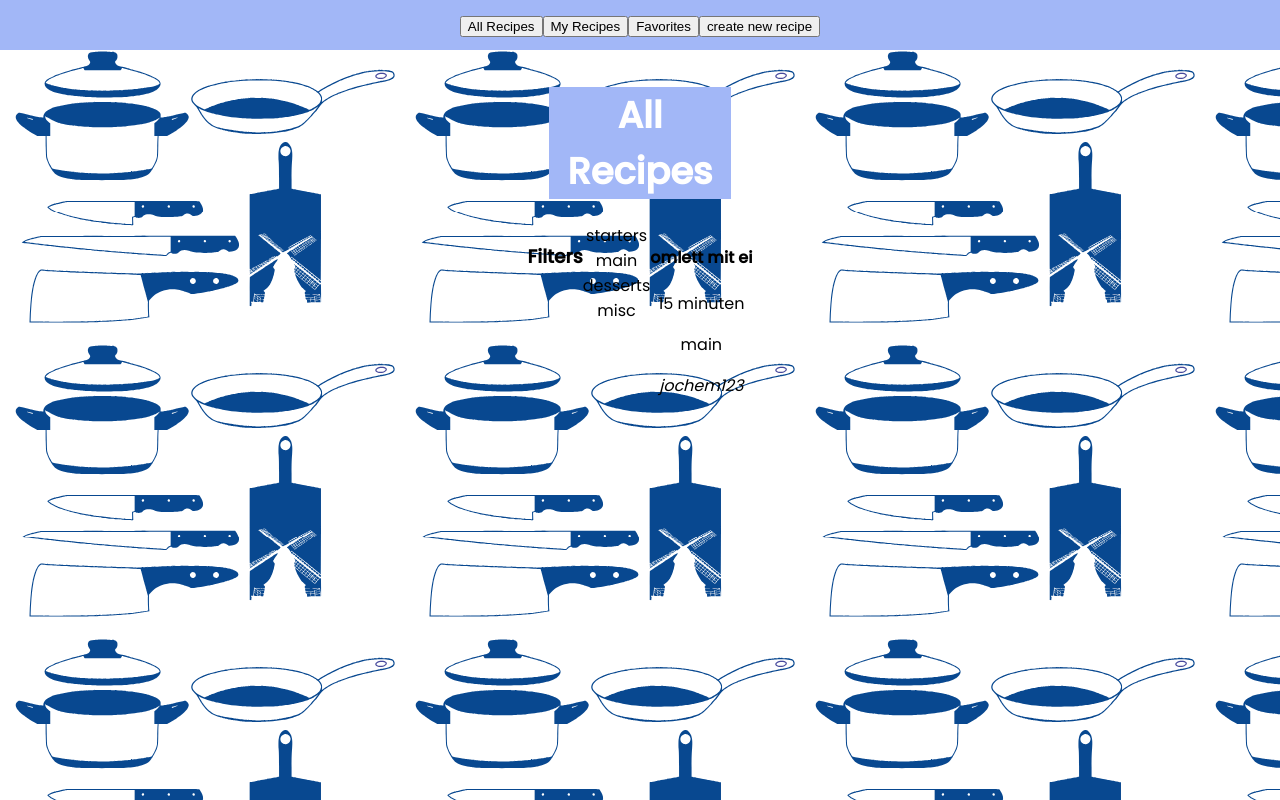
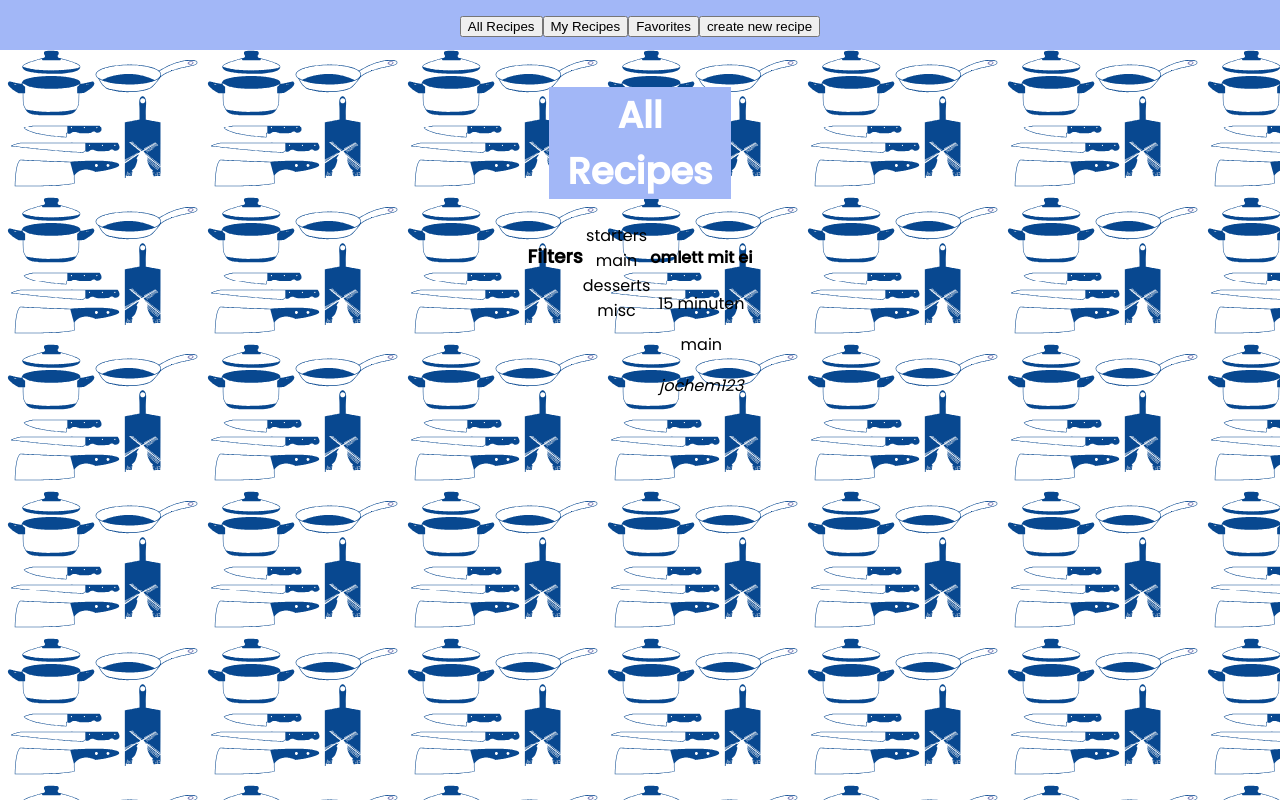
Before and after one commit to jochempunt/KochemMitJochem, a plain HTML site: page Client/html/Main.html in a window 1280 px wide. Drawn offline with Linux system fonts and the light colour scheme.

Commit message:
more tiles bg

```diff
--- a/Client/css/style.css
+++ b/Client/css/style.css
@@ -13,7 +13,7 @@ body{
     position:relative;
     display: grid;
     background-image: url("../images/utensils.svg");
-    background-size:400px;
+    background-size:200px;
     background-attachment: fixed;
     background-repeat:repeat;
     background-position-y: 50px;
```
